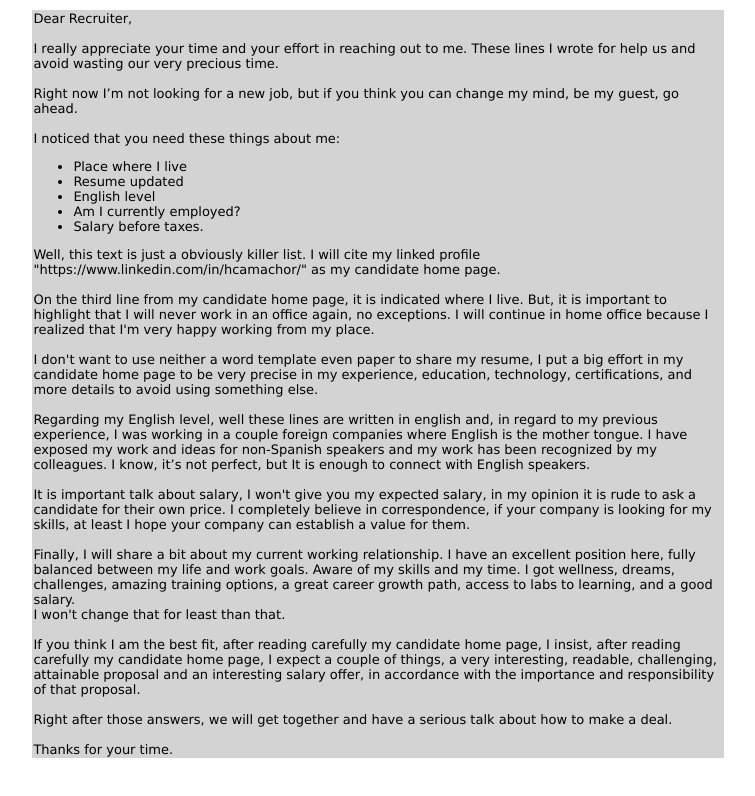
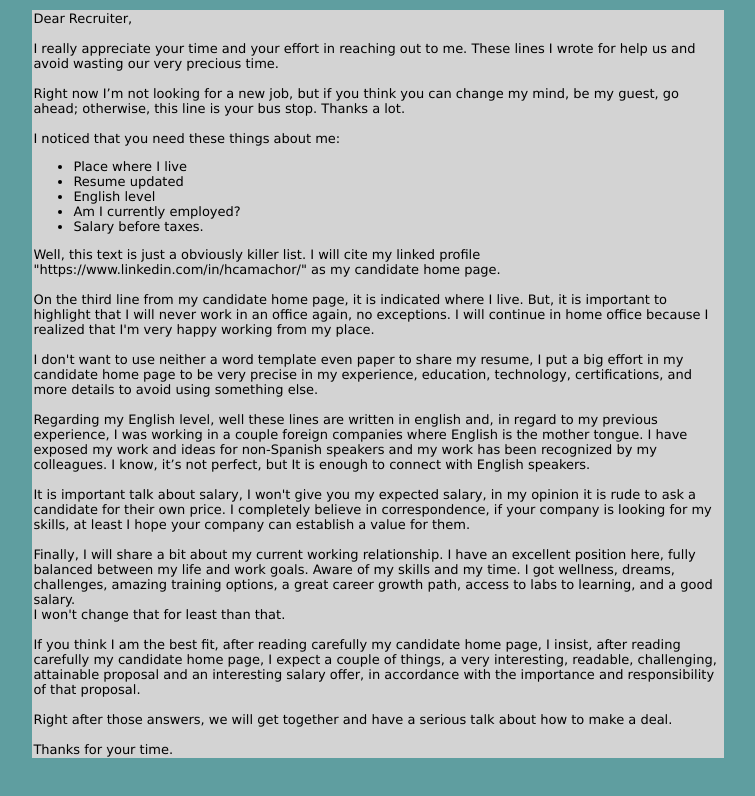
Before and after one commit to hcamachormx/hcamachormx.github.io, a plain HTML site: page index.html in a window 1280 px wide. Shown: the whole page, without its empty margins (262-1017 px from the left). Drawn offline with Linux system fonts and the light colour scheme.

Commit message:
bus stop added

```diff
--- a/index.html
+++ b/index.html
@@ -1,7 +1,7 @@
 <html>
 <head>
 <style>
-        body {background-color: white;}
+        body {background-color: cadetblue;}
         h1   {color: blue;}
         p    {color: black;}
         td    {background-color: lightgray;font-family: Verdana, Geneva, Tahoma, sans-serif;color: black; font-size: small;}
@@ -16,7 +16,7 @@
 <br><br>
         I really appreciate your time and your effort in reaching out to me. These lines I wrote for help us and avoid wasting our very precious time.
         <br><br>
-        Right now I’m not looking for a new job, but if you think you can change my mind, be my guest, go ahead.
+        Right now I’m not looking for a new job, but if you think you can change my mind, be my guest, go ahead; otherwise, this line is your bus stop. Thanks a lot.
         <br><br>
         I noticed that you need these things about me:
         <ul>
```
